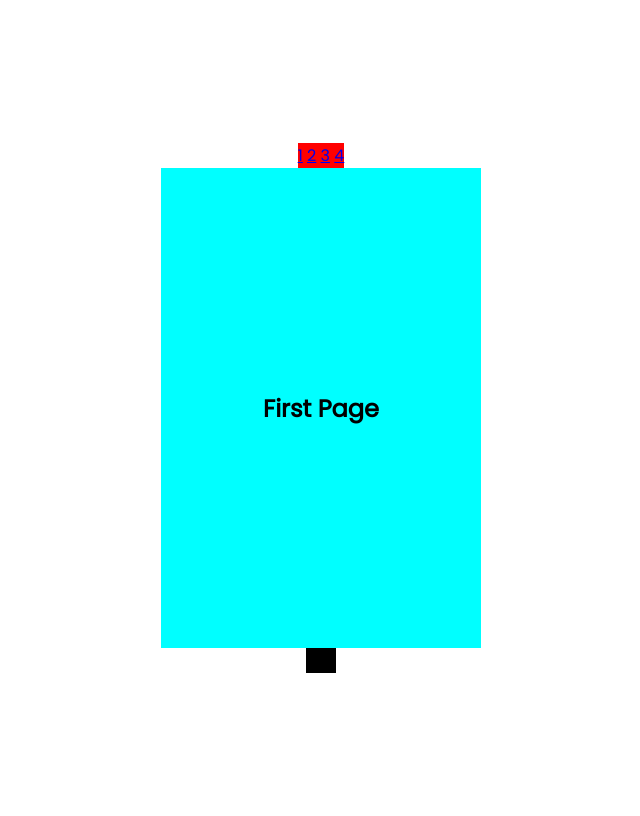
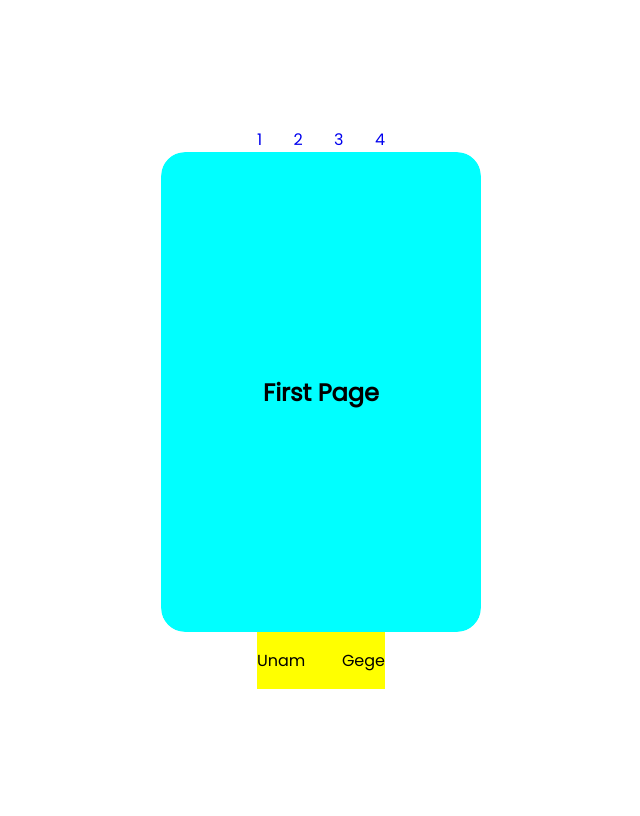
Before and after one commit to UnamGitHub/personal-card, a plain HTML site: page index.html in a window 1280 px wide. Shown: the whole page, without its empty margins (319-959 px from the left). Drawn offline with Linux system fonts and the light colour scheme.

Commit message:
change scroll and header

```diff
--- a/index.html
+++ b/index.html
@@ -37,6 +37,9 @@
         </section>
       </div>
     </div>
-    <footer>test</footer>
+    <footer>
+      <p>Unam</p>
+      <p>Gege</p>
+    </footer>
   </body>
 </html>
--- a/style.css
+++ b/style.css
@@ -15,7 +15,16 @@ body {
 }
 
 header {
-  background-color: red;
+  display: flex;
+  align-items: center;
+  min-height: 1rem /* 64px */;
+  width: 16vh;
+  justify-content: space-between;
+  padding-bottom: 0px;
+}
+
+a {
+  text-decoration: none;
 }
 
 .box {
@@ -27,7 +36,9 @@ header {
   scroll-snap-type: y mandatory;
   scroll-behavior: smooth;
   overflow-y: scroll;
+  overflow: hidden;
   height: 100%;
+  border-radius: 1.5rem;
 }
 
 section {
@@ -37,6 +48,7 @@ section {
   align-items: center;
   scroll-snap-align: start;
   scroll-behavior: smooth;
+  border-radius: 1.5rem;
 }
 
 .one {
@@ -56,5 +68,11 @@ section {
 }
 
 footer {
-  background-color: black;
+  background-color: yellow;
+  display: flex;
+  align-items: center;
+  min-height: 1rem /* 64px */;
+  width: 16vh;
+  justify-content: space-between;
+  padding-top: 0px;
 }
```
